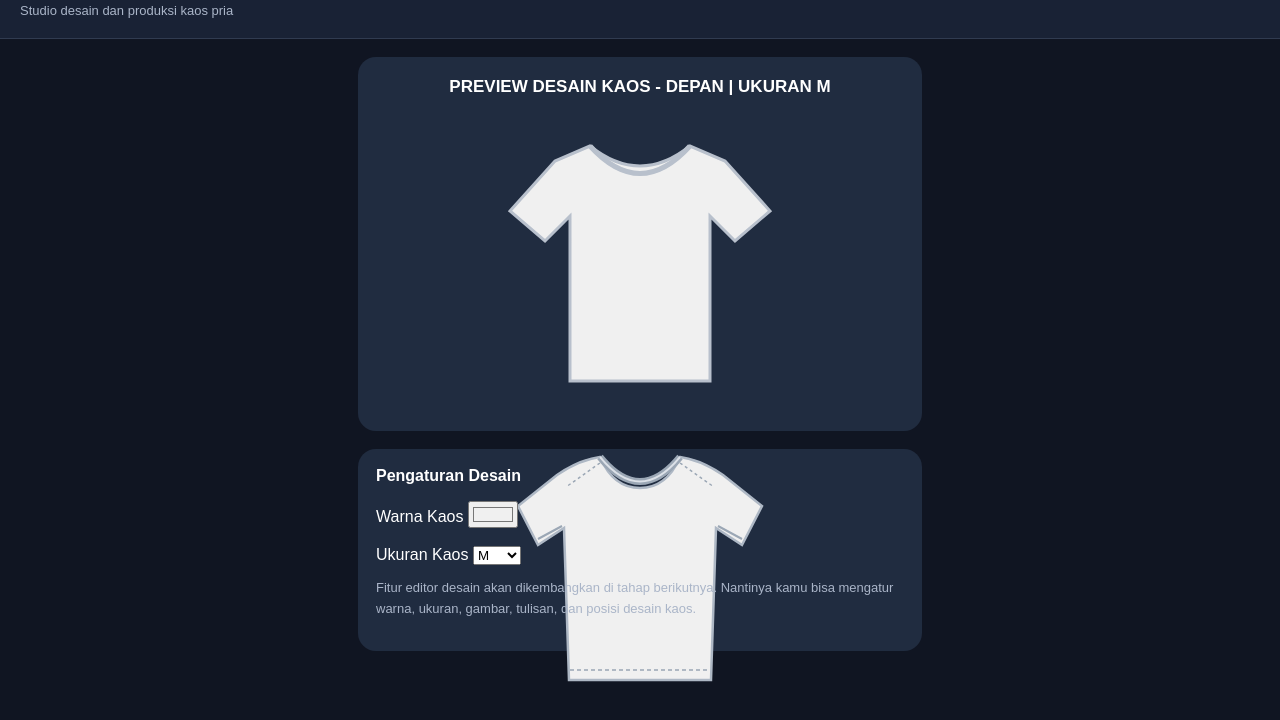
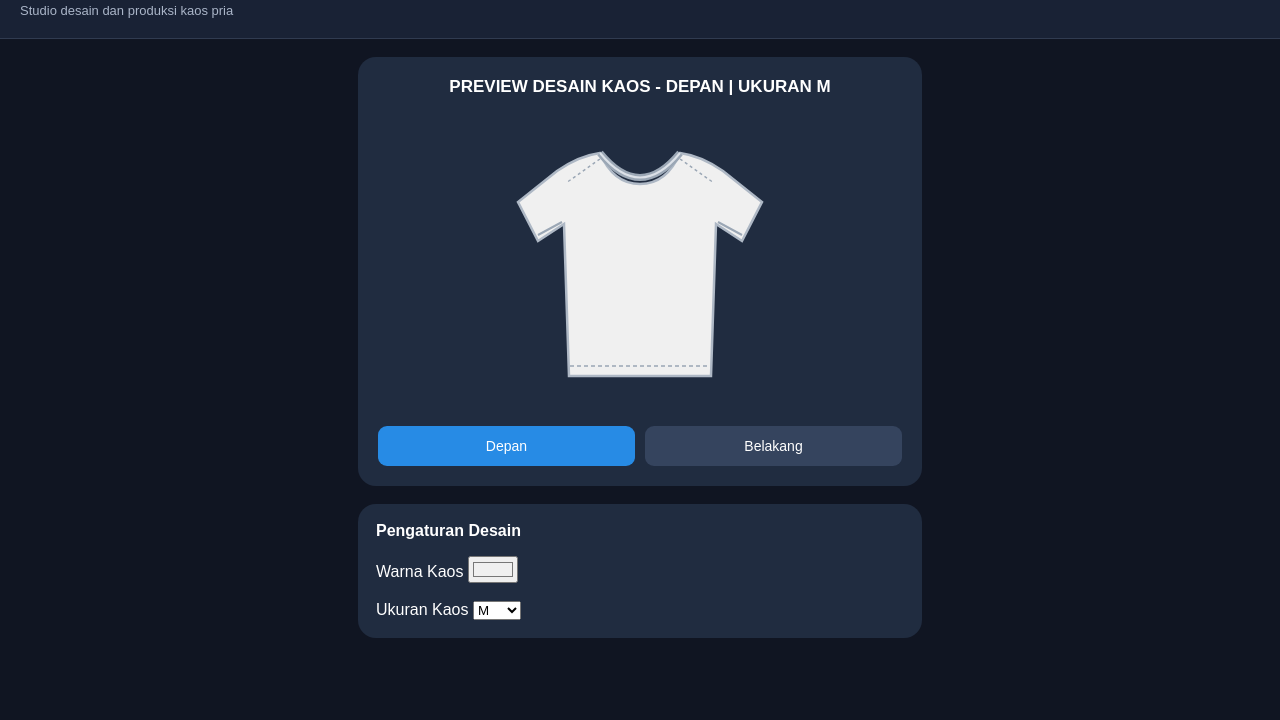
Before and after one commit to rajasemak-beep/tshirt-studio, a plain HTML site: page index.html in a window 1280 px wide. Shown: the part 50-770 px from the top of the page. Drawn offline with Linux system fonts and the light colour scheme.

Commit message:
Refactor SVG structure for shirt preview

```diff
--- a/index.html
+++ b/index.html
@@ -1,8 +1,10 @@
 <!DOCTYPE html>
 <html lang="id">
+
 <head>
     <meta charset="UTF-8">
     <meta name="viewport" content="width=device-width, initial-scale=1.0">
+
     <title>T-Shirt Studio</title>
 
     <link rel="stylesheet" href="style.css">
@@ -17,56 +19,25 @@
 
 <main>
 
+    <!-- AREA PREVIEW -->
     <section class="preview">
+
         <h2>PREVIEW DESAIN KAOS</h2>
 
-        <div class="shirt">
-            <svg viewBox="0 0 300 300">
-                <path
-    id="shirtBody"
-    d="M100 35 L65 50 L20 100 L55 130 L80 105
-    L80 270 L220 270 L220 105 L245 130
-    L280 100 L235 50 L200 35
-    Q150 75 100 35 Z"
-    fill="#f0f0f0"
-    stroke="#b8c0cc"
-    stroke-width="3"/>
-
-                <path
-                    d="M100 35 Q150 90 200 35"
-                    fill="none"
-                    stroke="#b8c0cc"
-                    stroke-width="5"/>
-            </svg>
         <div class="shirt">
 
             <svg viewBox="0 0 300 300">
 
-        <!-- TAMPAK DEPAN -->
+                <!-- DEPAN -->
                 <g id="shirtFront">
 
                     <path
                         id="shirtBodyFront"
-                d="
-                M110 42
-                C95 44 80 51 67 60
-                L28 91
-                L48 130
-                L74 113
-                L79 265
-                L221 265
-                L226 113
-                L252 130
-                L272 91
-                L233 60
-                C220 51 205 44 190 42
-                C181 63 168 73 150 73
-                C132 73 119 63 110 42 Z"
+                        d="M110 42 C95 44 80 51 67 60 L28 91 L48 130 L74 113 L79 265 L221 265 L226 113 L252 130 L272 91 L233 60 C220 51 205 44 190 42 C181 63 168 73 150 73 C132 73 119 63 110 42 Z"
                         fill="#f0f0f0"
                         stroke="#aeb8c5"
                         stroke-width="2.5"/>
 
-            <!-- Rib kerah depan -->
                     <path
                         d="M110 42 Q150 91 190 42"
                         fill="none"
@@ -79,7 +50,6 @@
                         stroke="#dce1e8"
                         stroke-width="2"/>
 
-            <!-- Jahitan bahu -->
                     <path
                         d="M110 48 L76 72 M190 48 L224 72"
                         fill="none"
@@ -87,14 +57,12 @@
                         stroke-width="1.5"
                         stroke-dasharray="3 3"/>
 
-            <!-- Jahitan lengan -->
                     <path
                         d="M48 124 L72 111 M252 124 L228 111"
                         fill="none"
                         stroke="#9ba7b5"
                         stroke-width="2"/>
 
-            <!-- Jahitan bawah -->
                     <path
                         d="M80 255 L220 255"
                         fill="none"
@@ -105,31 +73,16 @@
                 </g>
 
 
-        <!-- TAMPAK BELAKANG -->
+                <!-- BELAKANG -->
                 <g id="shirtBack" style="display:none">
 
                     <path
                         id="shirtBodyBack"
-                d="
-                M110 42
-                C95 44 80 51 67 60
-                L28 91
-                L48 130
-                L74 113
-                L79 265
-                L221 265
-                L226 113
-                L252 130
-                L272 91
-                L233 60
-                C220 51 205 44 190 42
-                C181 51 168 57 150 57
-                C132 57 119 51 110 42 Z"
+                        d="M110 42 C95 44 80 51 67 60 L28 91 L48 130 L74 113 L79 265 L221 265 L226 113 L252 130 L272 91 L233 60 C220 51 205 44 190 42 C181 51 168 57 150 57 C132 57 119 51 110 42 Z"
                         fill="#f0f0f0"
                         stroke="#aeb8c5"
                         stroke-width="2.5"/>
 
-            <!-- Rib kerah belakang -->
                     <path
                         d="M110 42 Q150 70 190 42"
                         fill="none"
@@ -142,7 +95,6 @@
                         stroke="#dce1e8"
                         stroke-width="2"/>
 
-            <!-- Jahitan bahu -->
                     <path
                         d="M110 48 L76 72 M190 48 L224 72"
                         fill="none"
@@ -150,14 +102,12 @@
                         stroke-width="1.5"
                         stroke-dasharray="3 3"/>
 
-            <!-- Jahitan lengan -->
                     <path
                         d="M48 124 L72 111 M252 124 L228 111"
                         fill="none"
                         stroke="#9ba7b5"
                         stroke-width="2"/>
 
-            <!-- Jahitan bawah -->
                     <path
                         d="M80 255 L220 255"
                         fill="none"
@@ -170,34 +120,53 @@
             </svg>
 
         </div>
+
+        <!-- TOMBOL DEPAN BELAKANG -->
+        <div class="buttons">
+
+            <button class="active" id="btnFront">
+                Depan
+            </button>
+
+            <button id="btnBack">
+                Belakang
+            </button>
+
+        </div>
+
     </section>
 
+
+    <!-- PANEL PENGATURAN -->
     <section class="panel">
+
         <h3>Pengaturan Desain</h3>
 
-    <label for="shirtColor">Warna Kaos</label>
+        <label for="shirtColor">
+            Warna Kaos
+        </label>
 
         <input
             type="color"
             id="shirtColor"
-        value="#f0f0f0"
-    >
+            value="#f0f0f0">
+
         <br><br>
 
-<label for="shirtSize">Ukuran Kaos</label>
+        <label for="shirtSize">
+            Ukuran Kaos
+        </label>
 
         <select id="shirtSize">
+
             <option value="S">S</option>
             <option value="M" selected>M</option>
             <option value="L">L</option>
             <option value="XL">XL</option>
             <option value="XXL">XXL</option>
+
         </select>
-        <p class="coming">
-            Fitur editor desain akan dikembangkan di tahap berikutnya.
-            Nantinya kamu bisa mengatur warna, ukuran, gambar,
-            tulisan, dan posisi desain kaos.
-        </p>
+
     </section>
 
 </main>
```
Lines whose indentation alone changed are shown as unchanged.
